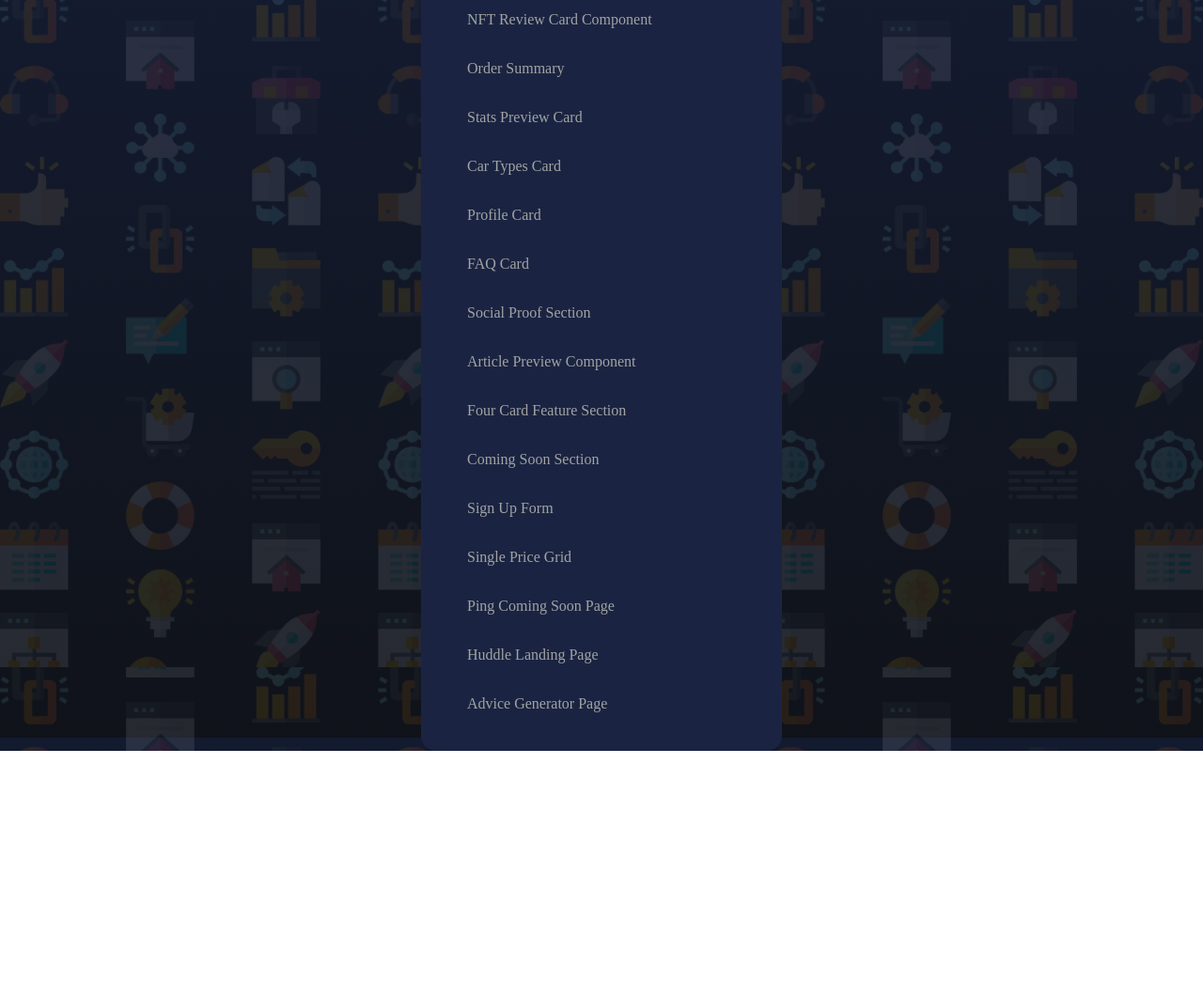
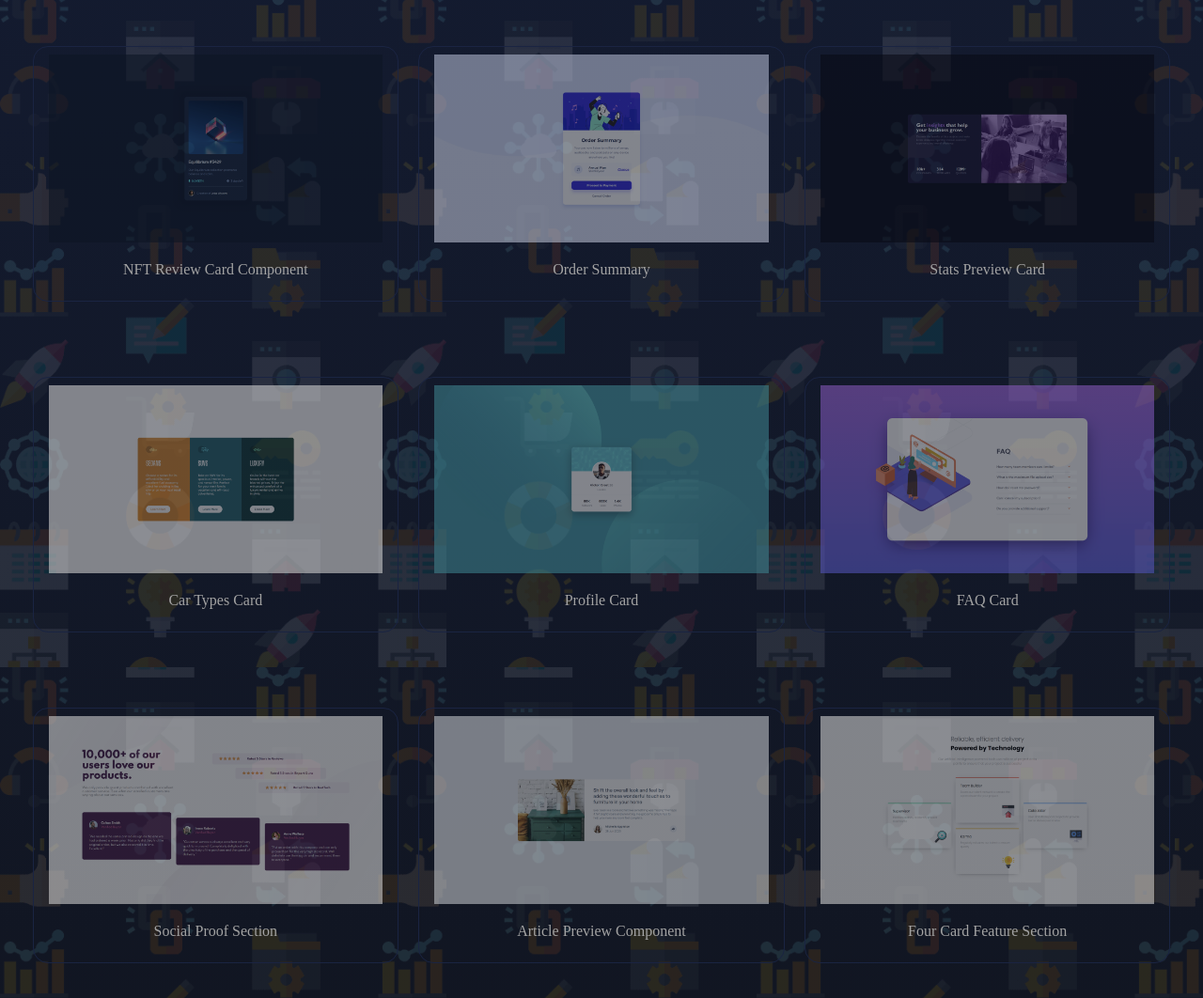
Before and after one commit to PuppetDart/frontmentor_designs, a plain HTML site: page index.html in a window 1280 px wide. Shown: the part 15-1077 px from the top of the page at 94% size. Before the commit the page ends 814 px from the top, so only its background shows below. Drawn offline with Linux system fonts and the light colour scheme; a web font is replaced by a local one.

Commit message:
updated root navigator's design -- up next: setup pipeline to automatically update SS

```diff
--- a/14 Huddle Landing Page/style.css
+++ b/14 Huddle Landing Page/style.css
@@ -106,6 +106,7 @@ body{
 @media (max-width: 768px) {
     body{
         text-align: center;
+        height: auto;
     }
     #main{
         display: flex;
--- a/index.html
+++ b/index.html
@@ -8,23 +8,97 @@
 </head>
 
 <body>
-    <ul id="card">
-        <a href="01 NFT Review Card Component/nft_index.html">NFT Review Card Component</a>
-        <a href="02 Order Summary Component/order_index.html">Order Summary</a>
-        <a href="03 Stats Preview Card Component/stats_index.html">Stats Preview Card</a>
-        <a href="04 Car Types 3 Column Card component/car_index.html">Car Types Card </a>
-        <a href="05 Profile Card Component/profile_index.html">Profile Card</a>
-        <a href="06 FAQ Card/faq_index.html">FAQ Card</a>
-        <a href="07 Social Proof Section/social_index.html">Social Proof Section</a>
-        <a href="08 Article Preview Component/article_index.html">Article Preview Component</a>
-        <a href="09 Four Card Feature Section/card4_index.html">Four Card Feature Section</a>
-        <a href="10 Coming Soon Section/comingSoon_index.html">Coming Soon Section</a>
-        <a href="11 Sign Up form/signUp_index.html">Sign Up Form</a>
-        <a href="12 Single Price Grid/priceGrid_index.html">Single Price Grid</a>
-        <a href="13 Ping Coming Soon Page/ping_index.html">Ping Coming Soon Page</a>
-        <a href="14 Huddle Landing Page/huddle_index.html">Huddle Landing Page</a>
-        <a href="15 Advice Generator/advice_gen_index.html">Advice Generator Page</a>
-    </ul>
+    <div id="card">
+        <a href="01 NFT Review Card Component/nft_index.html">
+            <img src="siteSS/01.png" height="200px" alt="">
+            <p>NFT Review Card Component</p>
+        </a>
+    </div>
+    <div id="card">
+        <a href="02 Order Summary Component/order_index.html">
+            <img src="siteSS/02.png" height="200px" alt="">
+            <p>Order Summary</p>
+        </a>
+    </div>
+    <div id="card">
+        <a href="03 Stats Preview Card Component/stats_index.html">
+            <img src="siteSS/03.png" height="200px" alt="">
+            <p>Stats Preview Card</p>
+        </a>
+    </div>
+    <div id="card">
+        <a href="04 Car Types 3 Column Card component/car_index.html">
+            <img src="siteSS/04.png" height="200px" alt="">
+            <p>Car Types Card </p>
+        </a>
+    </div>
+    <div id="card">
+        <a href="05 Profile Card Component/profile_index.html">
+            <img src="siteSS/05.png" height="200px" alt="">
+            <p>Profile Card</p>
+        </a>
+    </div>
+    <div id="card">
+        <a href="06 FAQ Card/faq_index.html">
+            <img src="siteSS/06.png" height="200px" alt="">
+            <p>FAQ Card </p>
+        </a>
+    </div>
+    <div id="card">
+        <a href="07 Social Proof Section/social_index.html">
+            <img src="siteSS/07.png" height="200px" alt="">
+            <p>Social Proof Section</p>
+        </a>
+    </div>
+    <div id="card">
+        <a href="08 Article Preview Component/article_index.html">
+            <img src="siteSS/08.png" height="200px" alt="">
+            <p>Article Preview Component </p>
+        </a>
+    </div>
+    <div id="card">
+        <a href="09 Four Card Feature Section/card4_index.html">
+            <img src="siteSS/09.png" height="200px" alt="">
+            <p>Four Card Feature Section </p>
+        </a>
+    </div>
+    <div id="card">
+        <a href="10 Coming Soon Section/comingSoon_index.html">
+            <img src="siteSS/10.png" height="200px" alt="">
+            <p>Coming Soon Section</p>
+        </a>
+    </div>
+    <div id="card">
+        <a href="11 Sign Up form/signUp_index.html">
+            <img src="siteSS/11.png" height="200px" alt="">
+            <p>Sign Up Form </p>
+        </a>
+    </div>
+    <div id="card">
+        <a href="12 Single Price Grid/priceGrid_index.html">
+            <img src="siteSS/12.png" height="200px" alt="">
+            <p>Single Price Grid </p>
+        </a>
+    </div>
+    <div id="card">
+        <a href="13 Ping Coming Soon Page/ping_index.html">
+            <img src="siteSS/13.png" height="200px" alt="">
+            <p>Ping Coming Soon Page</p>
+        </a>
+    </div>
+    <div id="card">
+        <a href="14 Huddle Landing Page/huddle_index.html">
+            <img src="siteSS/14.png" height="200px" alt="">
+            <p>Huddle Landing Page </p>
+        </a>
+    </div>
+    <div id="card">
+        <a href="15 Advice Generator/advice_gen_index.html">
+            <img src="siteSS/15.png" height="200px" alt="">
+            <p>Advice Generator Page </p>
+        </a>
+    </div>
+
 </body>
 
 </html>
--- a/style.css
+++ b/style.css
@@ -2,16 +2,16 @@
     font-family: M;
     src: url("02 Order Summary Component/Montserrat/static/Montserrat-Medium.ttf");
 }
-body, #card{
-    display: flex;
-    justify-content: center;
-    height: 100vh;
+html, body{
+    height: auto;
+    min-height: 100%;
+}
+body{
+    display: grid;
+    grid-template-columns:  repeat(auto-fit, minmax(380px, 1fr));
+    grid-gap: 2em;
     padding: 2rem;
     margin: 0;
-
-}
-body{
-    flex-flow: column;
     gap: 1em;
     box-sizing: border-box;
     align-items: center;
@@ -22,15 +22,20 @@ body{
     color: white;
 }
 #card{
-    background: hsl(224, 44%, 18%);
-    border-radius: 1em;
-    padding: 2em;
-    width: 20em;
-    height: fit-content;
-    flex-flow: column;
-    gap: 1em;
-    transition: all ease-in 0.5s;
+    display: flex;
+    text-align: center;
+    justify-content: center;
+    padding: 2rem;
+    margin: 0;
 }
+#card img{
+    transition: 0.5s all ease-in-out;
+    filter: brightness(80%) opacity(60%);
+}
+#card img:hover{
+    filter: brightness(100%) opacity(100%);
+}
+
 a{
     text-decoration: none;
     color: rgb(163, 163, 163);
@@ -39,21 +44,9 @@ a{
     border:hsl(224, 44%, 18%) solid 0.1em;
     border-radius: 1em;
     transition: all ease-in 0.5s;
-
 }
 
 a:hover{
     color: rgb(255, 255, 255);
     border:rgb(255, 255, 255) solid 0.1em;
 }
-
-@media (max-width: 768px) {
-    body{
-        font-size: 22px;
-    }
-    #card{
-        width: fit-content;
-        padding: 2em 1em;
-        gap: 0.5em;
-    }
-}
```
Also changed, not shown: 01 NFT Review Card Component/style.css (+11 -1 lines), siteSS/01.png (added), siteSS/02.png (added), siteSS/03.png (added), siteSS/04.png (added), siteSS/05.png (added), siteSS/06.png (added), siteSS/07.png (added), siteSS/08.png (added), siteSS/09.png (added), siteSS/11.png (added), siteSS/12.png (added), siteSS/13.png (added), siteSS/14.png (added), 1 more files, 1 other file.
